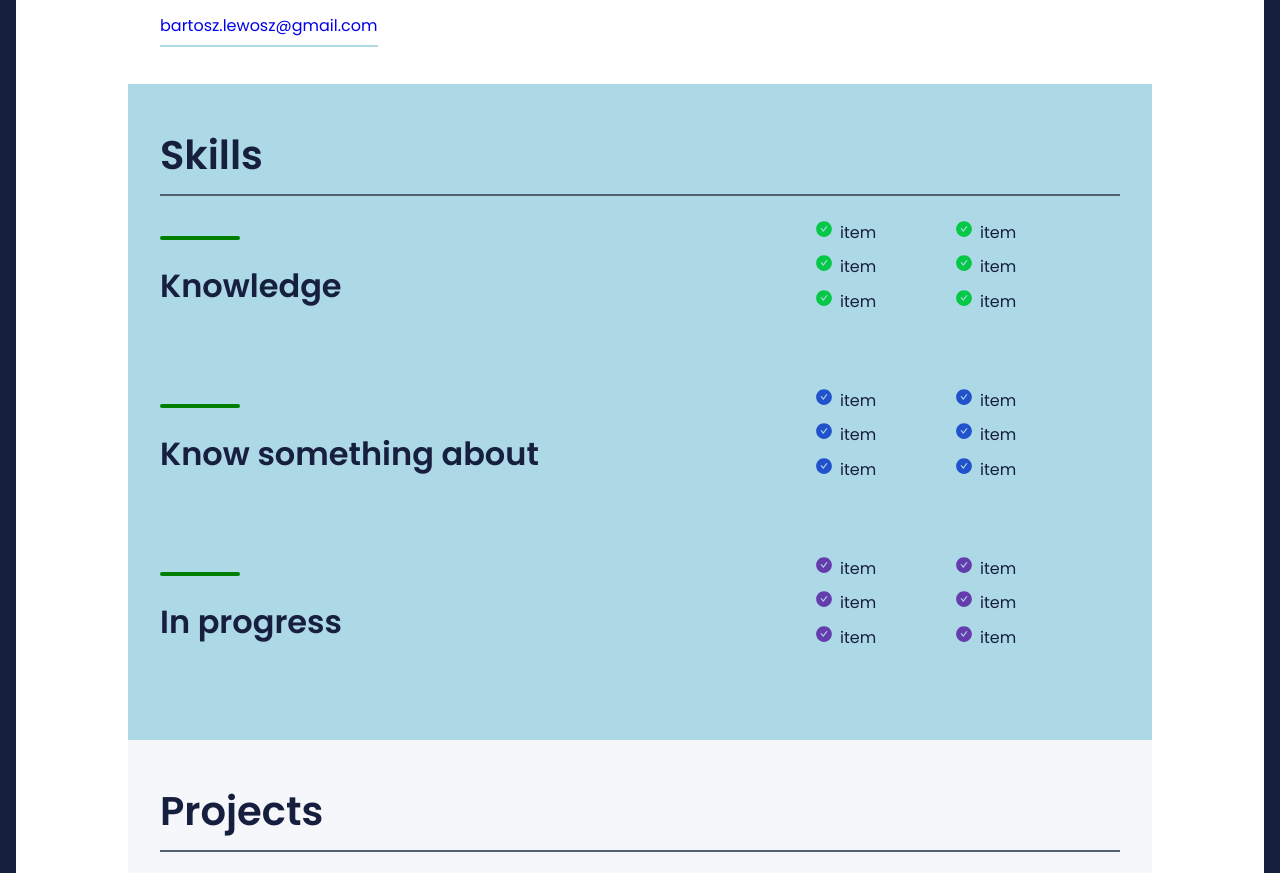
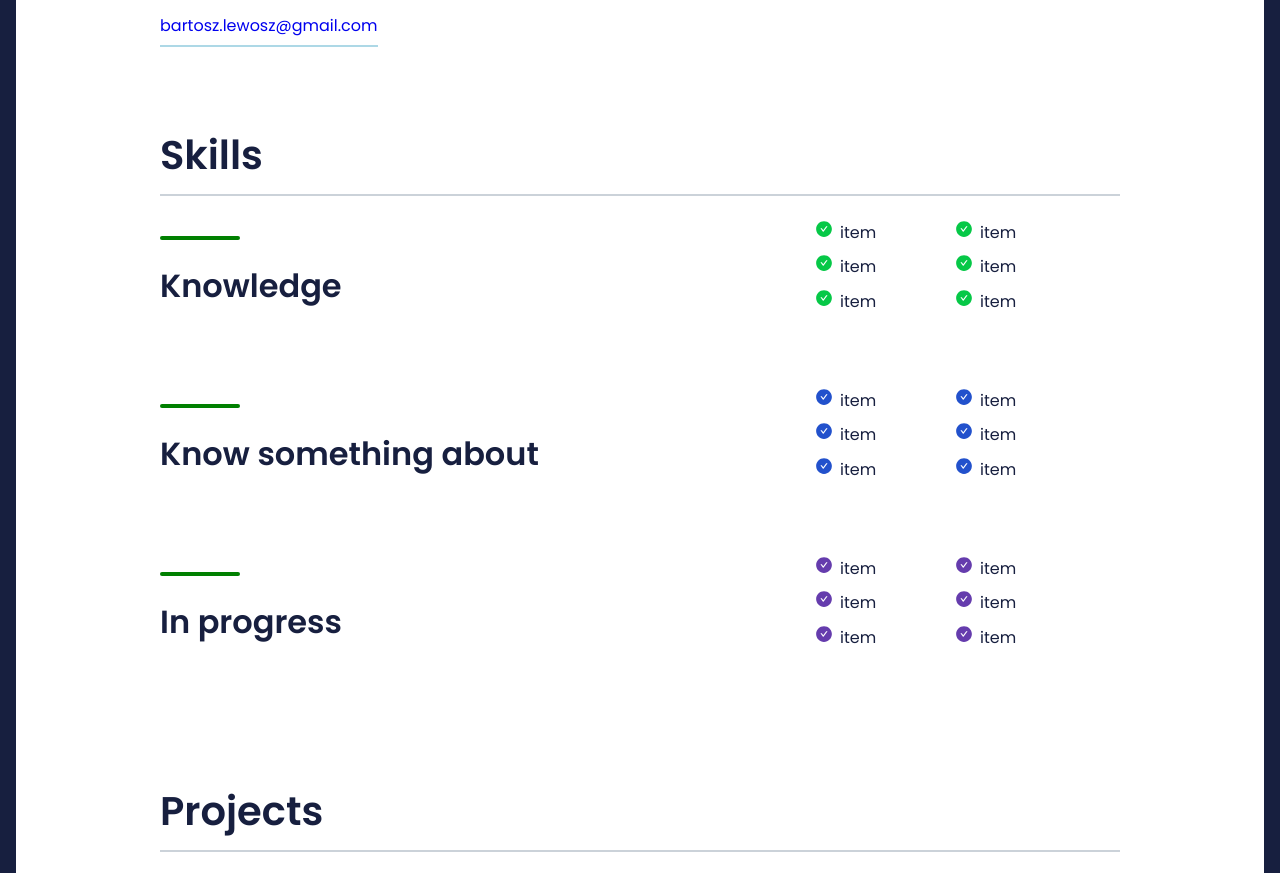
Before and after one commit to BartoszLewosz/bartoszlewosz.github.io, a website: page src/content/index.html in a window 1280 px wide. Shown: the part 545-1418 px from the top of the page. Drawn offline with nearby package versions, Linux system fonts and the light colour scheme; files that its build step writes are made by us from their sources; files whose address does not match are found by name.

Commit message:
Desktop: remove support background-color

```diff
--- a/src/scss/modules/projects.scss
+++ b/src/scss/modules/projects.scss
@@ -1,5 +1,4 @@
 .projects {
-    background: $light-grey;
     max-width: 1024px;
     padding: 2rem;
     margin: 0 auto;
@@ -7,13 +6,14 @@
         font-size: 2.5rem;
         margin: 0;
         padding: 1rem 0;
-        border-bottom: 2px solid $shuttle-grey;
+        border-bottom: 2px solid $grey;
     }
     &__description {
         font-weight: 600;
         font-size: 1.5rem;
         line-height: 2.5rem;
         max-width: 768px;
+        margin: 2rem 0 4rem;
     }
     &__logo {
         margin: .5rem;
--- a/src/scss/modules/skills.scss
+++ b/src/scss/modules/skills.scss
@@ -1,9 +1,8 @@
 .skills {
     max-width: 1024px;
     padding: 2rem;
-    margin: 0 auto;;
-    background-color: lightblue;
-
+    margin: 0 auto;
+    ;
     &__header {
         font-weight: 600;
         font-size: 32px;
@@ -31,18 +30,15 @@
             list-style-image: url('https://bartoszlewosz.github.io/assets/img/bullet_violet.svg');
         }
     }
-
     &__title {
         font-size: 2.5rem;
         margin: 0;
         padding: 1rem 0;
-        border-bottom: 2px solid $shuttle-grey;
+        border-bottom: 2px solid $grey;
     }
-
-    &__sections  {
+    &__sections {
         margin: .5rem 0 2rem;
         display: grid;
-    grid-template-columns: 2fr 1fr;
-
+        grid-template-columns: 2fr 1fr;
     }
 }
```
